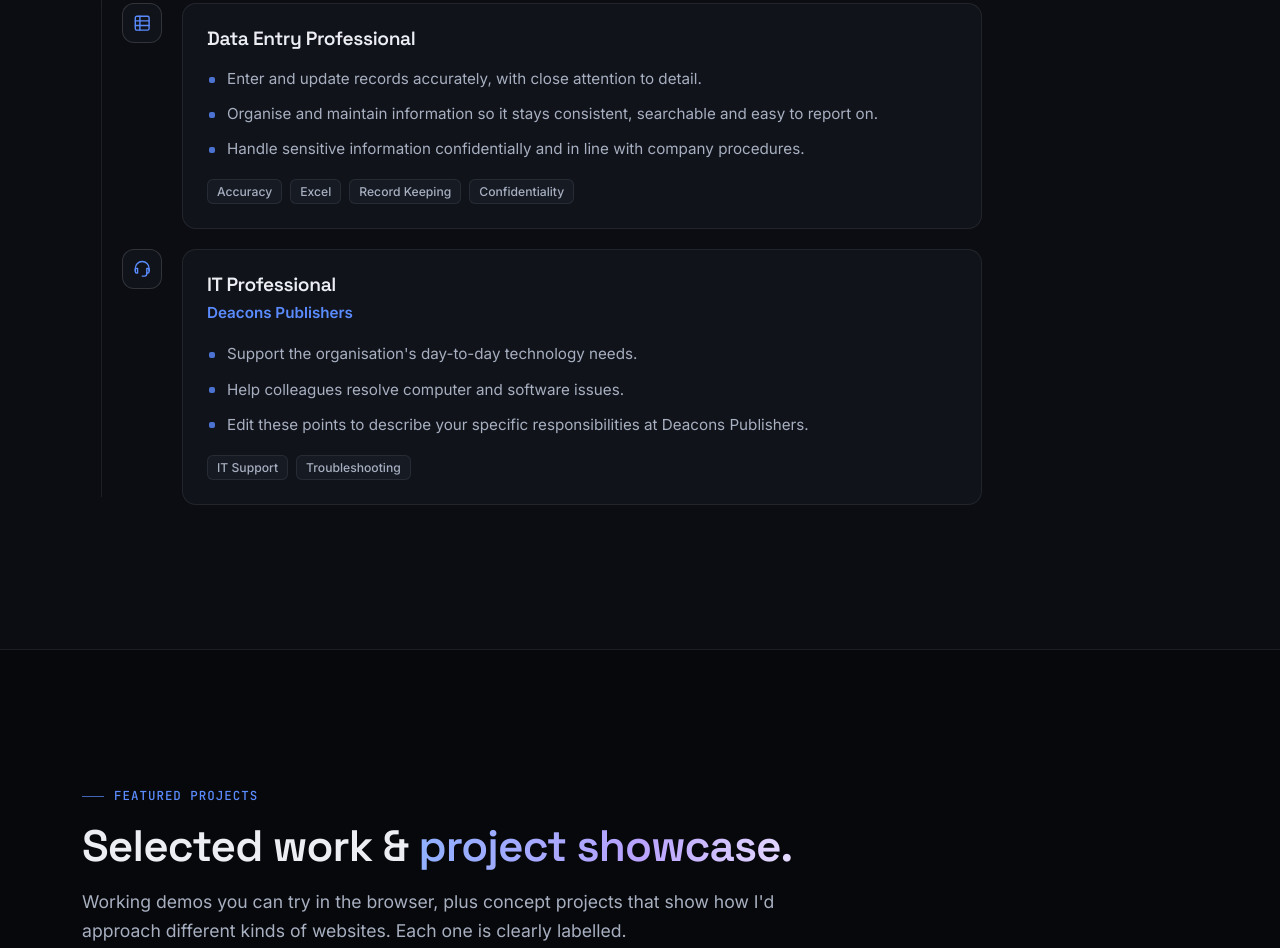
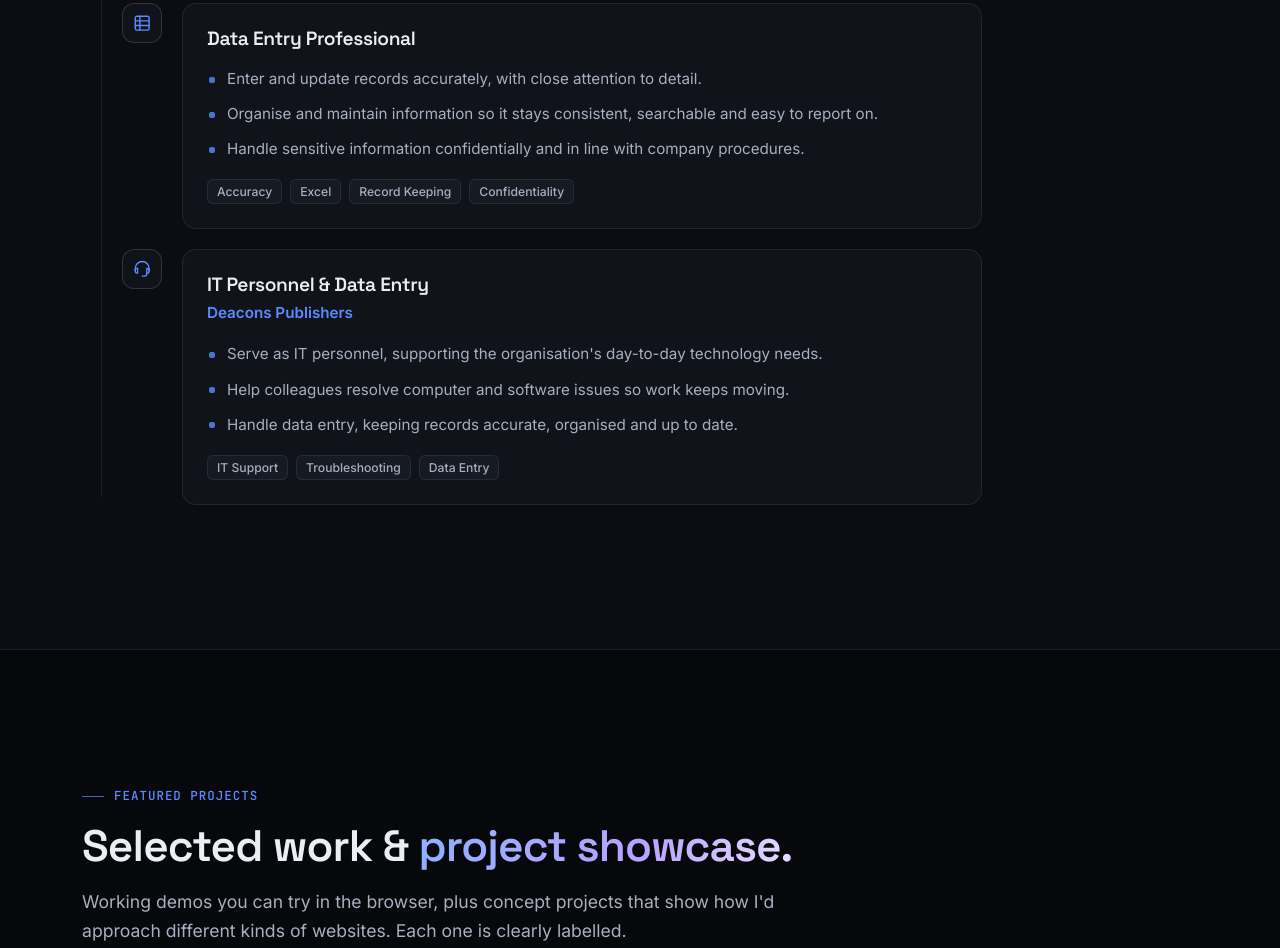
Before and after one commit to Stazzyii/portfolio, a plain HTML site: page index.html in a window 1280 px wide. Shown: the part 4081-5029 px from the top of the page. Drawn offline with Linux system fonts and the light colour scheme.

Commit message:
Update Deacons Publishers role and add contact email
Co-Authored-By: Claude Opus 5.5 <noreply@anthropic.com>

```diff
--- a/assets/css/styles.css
+++ b/assets/css/styles.css
@@ -597,6 +597,8 @@ select.input option { background: var(--surface); color: var(--text); }
 .footer-col h4 { font-family: var(--font-mono); font-size: 0.75rem; letter-spacing: 0.08em; text-transform: uppercase; color: var(--text-3); font-weight: 500; margin-bottom: 14px; }
 .footer-col ul { display: grid; gap: 8px; }
 .footer-col a { color: var(--text-2); font-size: 0.92rem; transition: color 0.2s; display: inline-flex; align-items: center; gap: 8px; }
+.footer-col { min-width: 0; }
+.footer-col a { overflow-wrap: anywhere; }
 .footer-col a:hover { color: var(--text); }
 .socials { display: flex; gap: 8px; margin-top: 18px; flex-wrap: wrap; }
 .footer-bottom { display: flex; flex-wrap: wrap; justify-content: space-between; gap: 12px; margin-top: 48px; padding-top: 24px; border-top: 1px solid var(--border); color: var(--text-3); font-size: 0.85rem; }
--- a/assets/js/data.js
+++ b/assets/js/data.js
@@ -59,7 +59,7 @@ window.PORTFOLIO = {
     whatsappMessage: "Hello Emediong, I found your portfolio and I'd like to talk about a project.",
 
     // Optional — leave "" to hide.
-    email: "",
+    email: "emediongodiong001@gmail.com",
     location: "",          // e.g. "Uyo, Nigeria" — only if you want it public
     cvUrl: "",             // e.g. "assets/files/Emediong-Odiong-CV.pdf"
 
@@ -135,16 +135,16 @@ window.PORTFOLIO = {
       tags: ["Accuracy", "Excel", "Record Keeping", "Confidentiality"],
     },
     {
-      role: "IT Professional",
+      role: "IT Personnel & Data Entry",
       company: "Deacons Publishers",
       period: "",
       type: "IT Support",
       points: [
-        "Support the organisation's day-to-day technology needs.",
-        "Help colleagues resolve computer and software issues.",
-        "Edit these points to describe your specific responsibilities at Deacons Publishers.",
+        "Serve as IT personnel, supporting the organisation's day-to-day technology needs.",
+        "Help colleagues resolve computer and software issues so work keeps moving.",
+        "Handle data entry, keeping records accurate, organised and up to date.",
       ],
-      tags: ["IT Support", "Troubleshooting"],
+      tags: ["IT Support", "Troubleshooting", "Data Entry"],
     },
   ],
 
```
